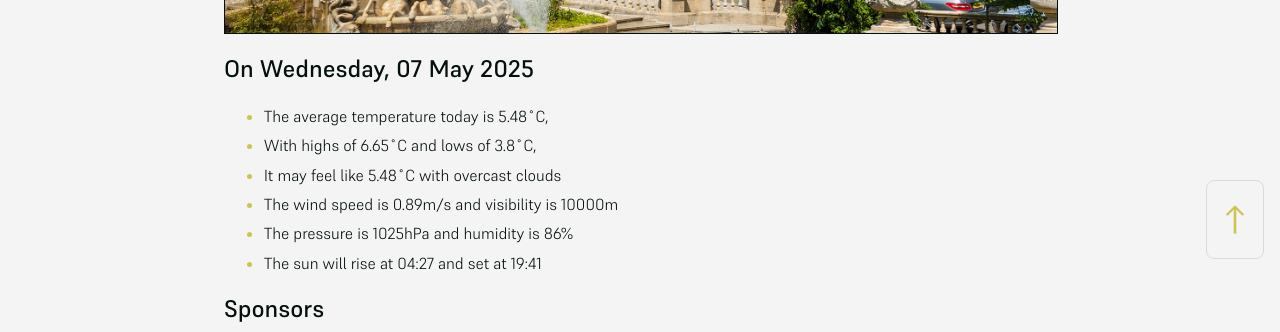
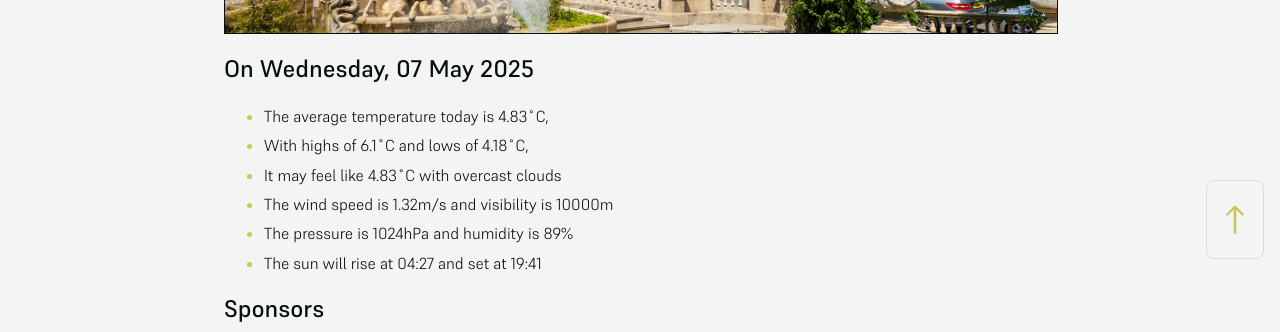
Before and after one commit to mat-0/cheltenham-open-data, a Jekyll site: the page built from index.md, in a window 1280 px wide. Shown: the part 625-957 px from the top of the page. Built offline with Jekyll 4.4.1, drawn with Linux system fonts in a browser that asks for light colours.

Commit message:
Updated 2025-05-07 03:16:27

```diff
--- a/index.md
+++ b/index.md
@@ -10,11 +10,11 @@ seo: Menu
 <!-- weather_marker starts -->
 ## On Wednesday, 07 May 2025
 
-- The average temperature today is 5.48˚C,
-- With highs of 6.65˚C and lows of 3.8˚C,
-- It may feel like 5.48˚C with overcast clouds
-- The wind speed is 0.89m/s and visibility is 10000m
-- The pressure is 1025hPa and humidity is 86%
+- The average temperature today is 4.83˚C,
+- With highs of 6.1˚C and lows of 4.18˚C,
+- It may feel like 4.83˚C with overcast clouds
+- The wind speed is 1.32m/s and visibility is 10000m
+- The pressure is 1024hPa and humidity is 89%
 - The sun will rise at 04:27 and set at 19:41
 
 <!-- weather_marker ends -->
```
Also changed, not shown: _data/flood.json (+5 -69 lines), _pages/news.md (+10 -10 lines).
